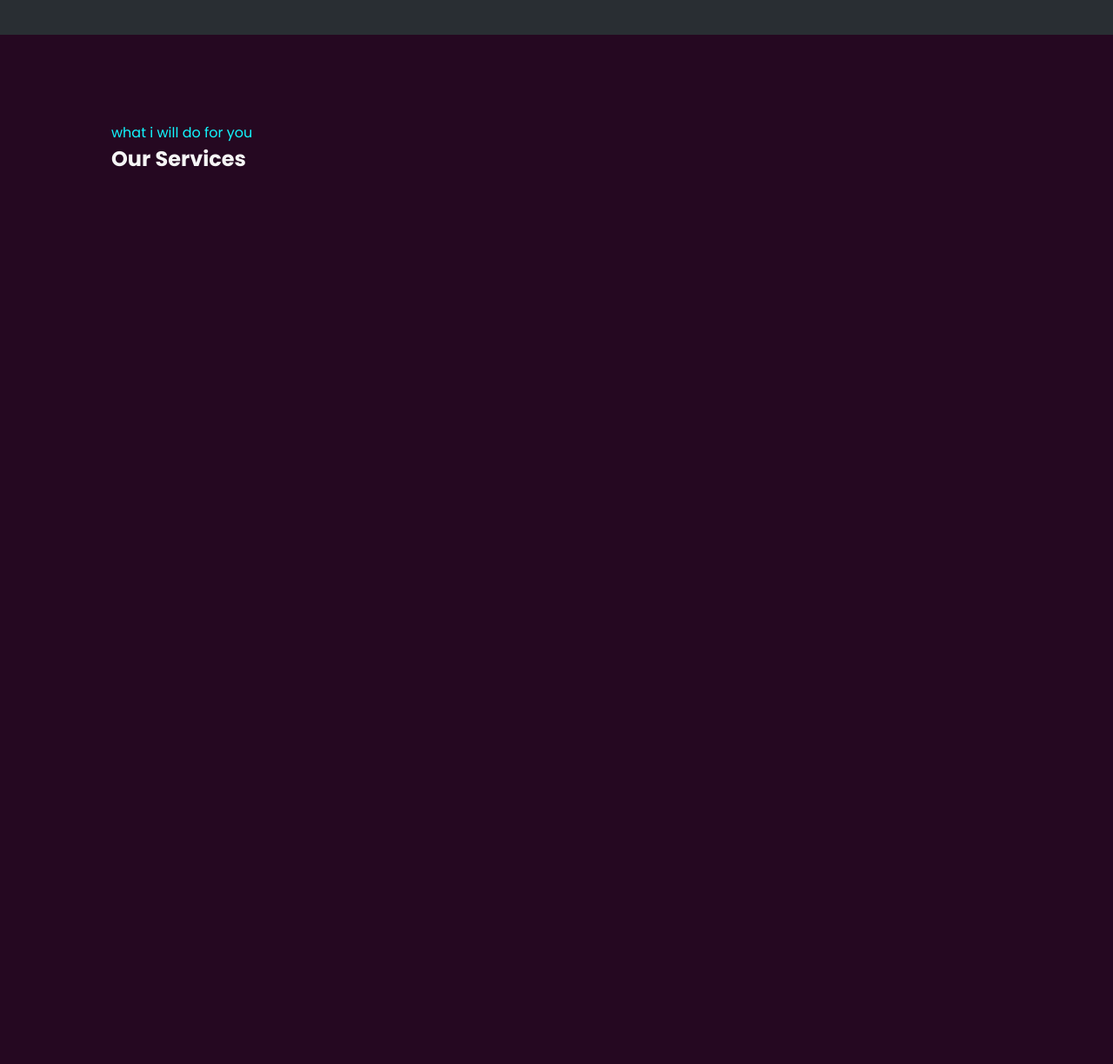
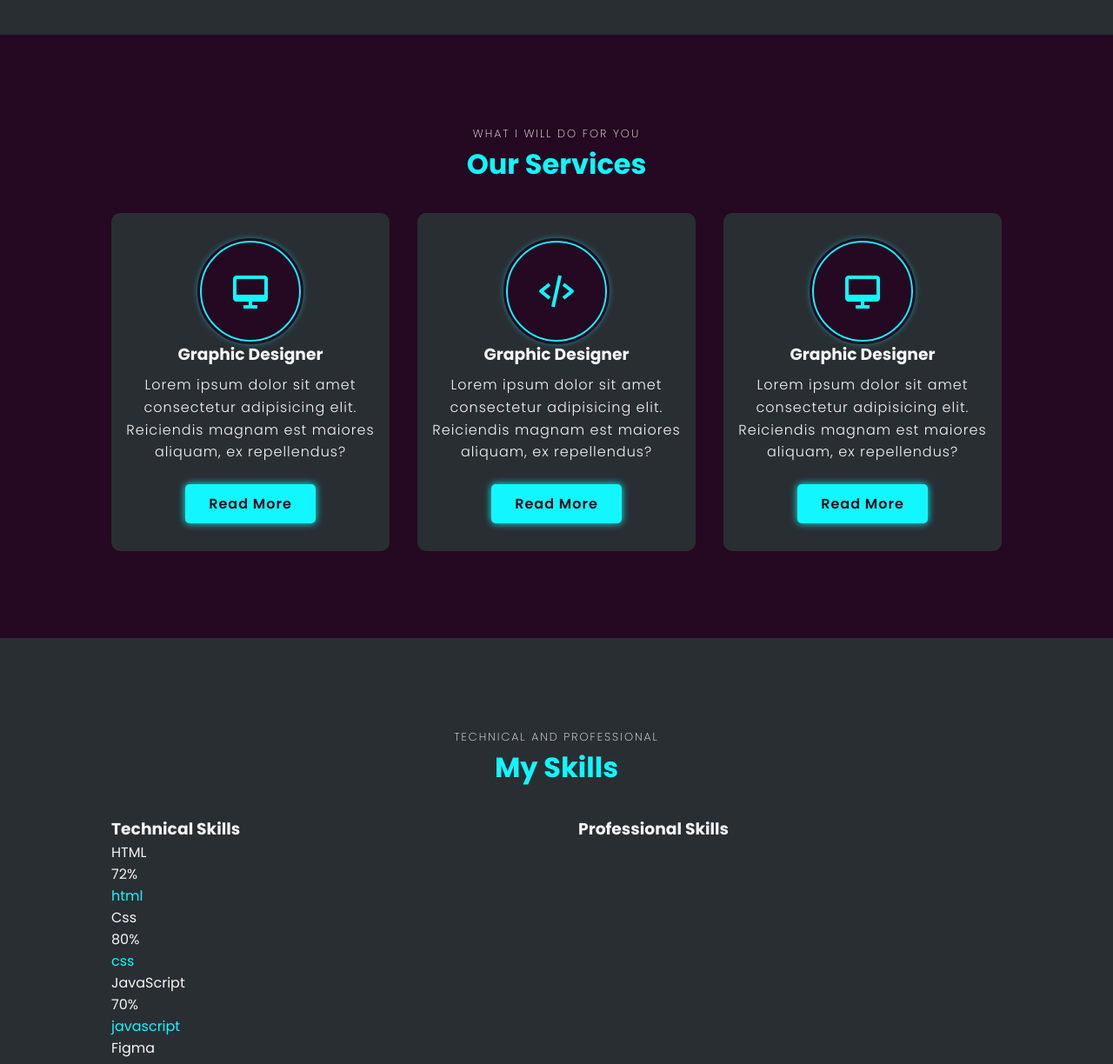
Before and after one commit to M-Tanveercs/portfolio-website, a plain HTML site: page index.html in a window 1280 px wide. Shown: the part 1576-2800 px from the top of the page at 87% size. Before the commit the page ends 1876 px from the top, so only its background shows below. Drawn offline with nearby package versions, Linux system fonts and the light colour scheme.

Commit message:
complete service section

```diff
--- a/index.html
+++ b/index.html
@@ -1,15 +1,14 @@
 <!DOCTYPE html>
 <html lang="en">
+
 <head>
   <meta charset="UTF-8" />
   <meta name="viewport" content="width=device-width, initial-scale=1.0" />
   <title>Muhammad Tanveer || Portfolio Website</title>
   <link rel="stylesheet" href="style.css" />
-    <link
-      href="https://unpkg.com/boxicons@2.1.4/css/boxicons.min.css"
-      rel="stylesheet"
-    />
+  <link href="https://unpkg.com/boxicons@2.1.4/css/boxicons.min.css" rel="stylesheet" />
 </head>
+
 <body>
   <!-- site header -->
   <header>
@@ -72,19 +71,10 @@
         <img src="images--main/man3.png" alt="" />
       </div>
       <div class="liquid-shape">
-          <svg
-            viewBox="0 0 500 500"
-            xmlns="http://www.w3.org/2000/svg"
-            xmlns:xlink="http://www.w3.org/1999/xlink"
-            width="100%"
-            id="blobSvg"
-          >
+        <svg viewBox="0 0 500 500" xmlns="http://www.w3.org/2000/svg" xmlns:xlink="http://www.w3.org/1999/xlink"
+          width="100%" id="blobSvg">
           <path fill="#12f7ff">
-              <animate
-                attributeName="d"
-                dur="20000ms"
-                repeatCount="indefinite"
-                values="M453.5,301.5Q429,353,377.5,367Q326,381,288,437.5Q250,494,194.5,468.5Q139,443,101,400.5Q63,358,67,304Q71,250,84,206Q97,162,126.5,124Q156,86,203,58Q250,30,296.5,59.5Q343,89,377,123Q411,157,444.5,203.5Q478,250,453.5,301.5Z;
+            <animate attributeName="d" dur="20000ms" repeatCount="indefinite" values="M453.5,301.5Q429,353,377.5,367Q326,381,288,437.5Q250,494,194.5,468.5Q139,443,101,400.5Q63,358,67,304Q71,250,84,206Q97,162,126.5,124Q156,86,203,58Q250,30,296.5,59.5Q343,89,377,123Q411,157,444.5,203.5Q478,250,453.5,301.5Z;
                      M423,300.5Q389,351,349,390.5Q309,430,242.5,454.5Q176,479,151.5,409Q127,339,106,294.5Q85,250,79.5,186Q74,122,136,105.5Q198,89,252.5,81.5Q307,74,342.5,115.5Q378,157,417.5,203.5Q457,250,423,300.5Z;
                      M441,308.5Q411,367,367,421.5Q323,476,249.5,477Q176,478,129,425Q82,372,71.5,311Q61,250,76,192Q91,134,133.5,78Q176,22,242.5,44.5Q309,67,353,105Q397,143,434,196.5Q471,250,441,308.5Z;
                      M421,305.5Q403,361,355,393Q307,425,240.5,454.5Q174,484,122,432.5Q70,381,79.5,315.5Q89,250,72.5,179.5Q56,109,117,68.5Q178,28,247,37.5Q316,47,374.5,82Q433,117,436,183.5Q439,250,421,305.5Z;
@@ -95,25 +85,15 @@
                      M466,323Q451,396,383.5,424.5Q316,453,254.5,438.5Q193,424,147.5,390.5Q102,357,74,303.5Q46,250,48.5,177.5Q51,105,118.5,79.5Q186,54,255.5,37Q325,20,385,64Q445,108,463,179Q481,250,466,323Z
 
                        M453.5,301.5Q429,353,377.5,367Q326,381,288,437.5Q250,494,194.5,468.5Q139,443,101,400.5Q63,358,67,304Q71,250,84,206Q97,162,126.5,124Q156,86,203,58Q250,30,296.5,59.5Q343,89,377,123Q411,157,444.5,203.5Q478,250,453.5,301.5Z
-                     "
-              ></animate>
+                     "></animate>
           </path>
         </svg>
       </div>
       <div class="liquid-shape">
-          <svg
-            viewBox="0 0 500 500"
-            xmlns="http://www.w3.org/2000/svg"
-            xmlns:xlink="http://www.w3.org/1999/xlink"
-            width="100%"
-            id="blobSvg"
-          >
+        <svg viewBox="0 0 500 500" xmlns="http://www.w3.org/2000/svg" xmlns:xlink="http://www.w3.org/1999/xlink"
+          width="100%" id="blobSvg">
           <path fill="#12f7ff">
-              <animate
-                attributeName="d"
-                dur="20000ms"
-                repeatCount="indefinite"
-                values="
+            <animate attributeName="d" dur="20000ms" repeatCount="indefinite" values="
                      M453.5,301.5Q429,353,377.5,367Q326,381,288,437.5Q250,494,194.5,468.5Q139,443,101,400.5Q63,358,67,304Q71,250,84,206Q97,162,126.5,124Q156,86,203,58Q250,30,296.5,59.5Q343,89,377,123Q411,157,444.5,203.5Q478,250,453.5,301.5Z;
                      M423,300.5Q389,351,349,390.5Q309,430,242.5,454.5Q176,479,151.5,409Q127,339,106,294.5Q85,250,79.5,186Q74,122,136,105.5Q198,89,252.5,81.5Q307,74,342.5,115.5Q378,157,417.5,203.5Q457,250,423,300.5Z;
                      M441,308.5Q411,367,367,421.5Q323,476,249.5,477Q176,478,129,425Q82,372,71.5,311Q61,250,76,192Q91,134,133.5,78Q176,22,242.5,44.5Q309,67,353,105Q397,143,434,196.5Q471,250,441,308.5Z;
@@ -124,8 +104,7 @@
                      M396.5,296.5Q378,343,350,407Q322,471,258,446.5Q194,422,125,406.5Q56,391,37,320.5Q18,250,53.5,191.5Q89,133,135,85.5Q181,38,248,43.5Q315,49,381,78Q447,107,431,178.5Q415,250,396.5,296.5Z;
                      M466,323Q451,396,383.5,424.5Q316,453,254.5,438.5Q193,424,147.5,390.5Q102,357,74,303.5Q46,250,48.5,177.5Q51,105,118.5,79.5Q186,54,255.5,37Q325,20,385,64Q445,108,463,179Q481,250,466,323Z;
                       M453.5,301.5Q429,353,377.5,367Q326,381,288,437.5Q250,494,194.5,468.5Q139,443,101,400.5Q63,358,67,304Q71,250,84,206Q97,162,126.5,124Q156,86,203,58Q250,30,296.5,59.5Q343,89,377,123Q411,157,444.5,203.5Q478,250,453.5,301.5Z
-                     "
-              ></animate>
+                     "></animate>
           </path>
         </svg>
       </div>
@@ -170,10 +149,91 @@
       <h2>Our Services</h2>
     </div>
     <div class="section-services">
-        <div class="service-box"></div>
+      <div class="service-box">
+        <i class='bx bx-desktop service-icon'></i>
+        <h3>Graphic Designer</h3>
+        <p>Lorem ipsum dolor sit amet consectetur adipisicing elit. Reiciendis magnam est maiores aliquam, ex
+          repellendus?</p>
+        <div class="btn-box service-btn">
+          <a href="#" class='btn'>Read More</a>
+        </div>
+      </div>
+
+
+      <div class="service-box">
+        <i class='bx bx-code-alt service-icon'></i>
+        <h3>Graphic Designer</h3>
+        <p>Lorem ipsum dolor sit amet consectetur adipisicing elit. Reiciendis magnam est maiores aliquam, ex
+          repellendus?</p>
+        <div class="btn-box service-btn">
+          <a href="#" class='btn'>Read More</a>
+        </div>
+      </div>
+
+      <div class="service-box">
+        <i class='bx bx-desktop service-icon'></i>
+        <h3>Graphic Designer</h3>
+        <p>Lorem ipsum dolor sit amet consectetur adipisicing elit. Reiciendis magnam est maiores aliquam, ex
+          repellendus?</p>
+        <div class="btn-box service-btn">
+          <a href="#" class='btn'>Read More</a>
+        </div>
+      </div>
     </div>
   </section>
 
+  <section id="skils" class="skills">
+    <div class="main-text">
+      <span>technical and professional</span>
+      <h2>My Skills</h2>
+    </div>
+    <div class="skill-main">
+      <div class="skill-left">
+        <h3>Technical Skills</h3>
+        <div class="skill-bar">
+          <div class="info">
+            <p>HTML</p>
+            <p>72%</p>
+          </div>
+          <div class="bar">
+            <span>html</span>
+          </div>
+        </div>
+        <div class="skill-bar">
+          <div class="info">
+            <p>Css</p>
+            <p>80%</p>
+          </div>
+          <div class="bar">
+            <span>css</span>
+          </div>
+        </div><div class="skill-bar">
+          <div class="info">
+            <p>JavaScript</p>
+            <p>70%</p>
+          </div>
+          <div class="bar">
+            <span>javascript</span>
+          </div>
+        </div><div class="skill-bar">
+          <div class="info">
+            <p>Figma</p>
+            <p>50%</p>
+          </div>
+          <div class="bar">
+            <span>Figma</span>
+          </div>
+        </div>
+      </div>
+
+
+      <div class="skill-right">
+        <h3> Professional Skills</h3>
+      </div>
+    </div>
+  </section>
+<!-- skill Section------------------------------------------------------------------------- -->
   <script src="script.js"></script>
 </body>
+
 </html>
--- a/style.css
+++ b/style.css
@@ -310,7 +310,7 @@ a.btn:nth-child(2)::before {
 }
 
 
-/* About Section csss ......................................................... */
+/* About Section css ......................................................... */
 
 .about {
     display: flex;
@@ -397,9 +397,93 @@ a.btn:nth-child(2)::before {
 }
 
 
+/* Service Section......................................................................... */
 
+.main-text {
+    width: 100%;
+    text-align: center;
+    margin-bottom: 2rem;
+    color: var(--hover-color);
+}
 
+.main-text h2 {
+    font-weight: 700;
+    font-size: var(--normal-font);
+}
 
+.main-text span {
+    color: #fdfdfd;
+    font-size: .8rem;
+    font-weight: 200;
+    letter-spacing: 2px;
+    text-transform: uppercase;
+}
+
+.section-services {
+    display: flex;
+    justify-content: center;
+    align-items: center;
+    flex-wrap: wrap;
+    gap: 2rem;
+
+}
+
+.section-services .service-box {
+    flex: 1 1 18rem;
+    padding: 2rem 1rem 2rem;
+    text-align: center;
+    background-color: var(--secon-bg-color);
+    transition: transform .4s;
+    border-radius: 10px;
+}
+
+.service-btn {
+    width: auto;
+    justify-content: center;
+}
+
+.service-box:hover {
+    transform: translateY(-.7rem);
+}
+
+.service-icon {
+    border: 2px solid var(--hover-color);
+    padding: 2rem;
+    background: var(--bg-color);
+    display: flex;
+    align-items: center;
+    border-radius: 50%;
+    font-size: 3rem;
+    position: relative;
+    color: var(--hover-color);
+    box-shadow: var(--neon-box-shadow);
+    outline: 3px solid var(--bg-color);
+}
+
+.service-box h2 {
+    margin-top: 10px;
+    font-size: 1.5rem;
+}
+
+.service-box p {
+    margin: .5rem 0 1.5rem 0;
+    font-weight: 300;
+    letter-spacing: 1px;
+    line-height: 1.6;
+}
+
+/* Skills Section css......................................................................... */
+
+.skills{
+    background: var(--secon-bg-color);
+}
+.skill-main{
+    width: 100%;
+    display: grid;
+    grid-template-columns: repeat(2,1fr);
+    row-gap: 30px;
+    column-gap: 50px;
+}
 /* key Frames......................................................................... */
 @keyframes morph {
 
```
Lines whose indentation alone changed are shown as unchanged.
